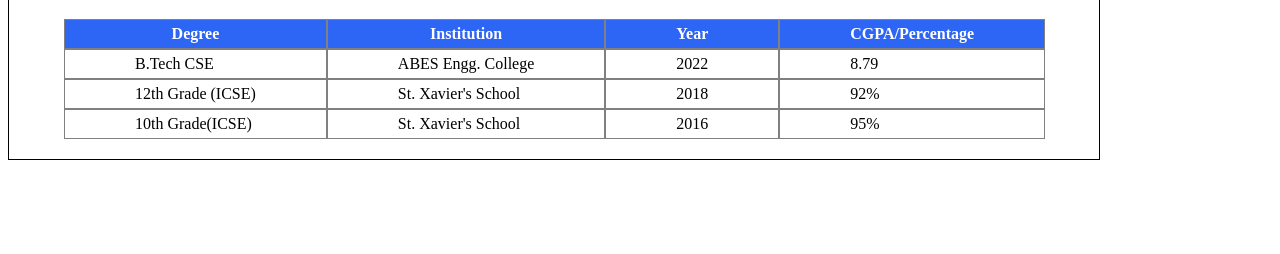
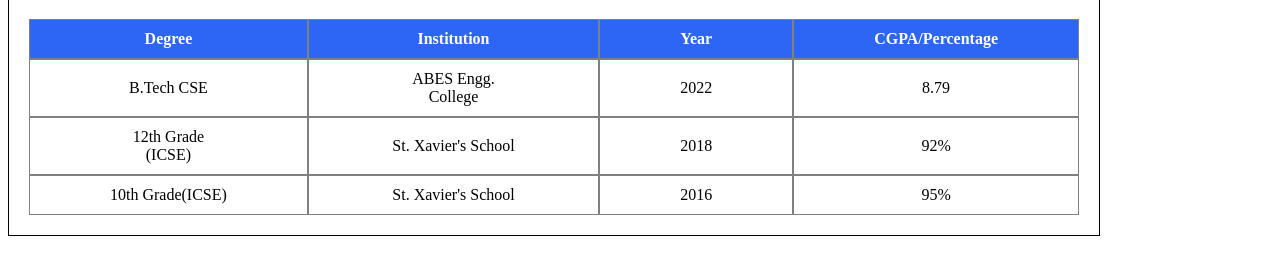
Before and after one commit to 7827985303aman-cpu/CSS-AIML1, a plain HTML site: page resume.html in a window 1280 px wide. Shown: the part 442-696 px from the top of the page. Drawn offline with Linux system fonts and the light colour scheme.

Commit message:
table text align

```diff
--- a/resume.html
+++ b/resume.html
@@ -31,11 +31,11 @@
         }
         td,th{
             border: 1px solid gray;
-            padding:5px 70px 5px 70px;
+            padding:10px 80px 10px 80px;
+            text-align: center;
         }
         table{
             border-spacing: 0px;
-            margin-left: 35px;
         }
     </style>
 </head>
```
